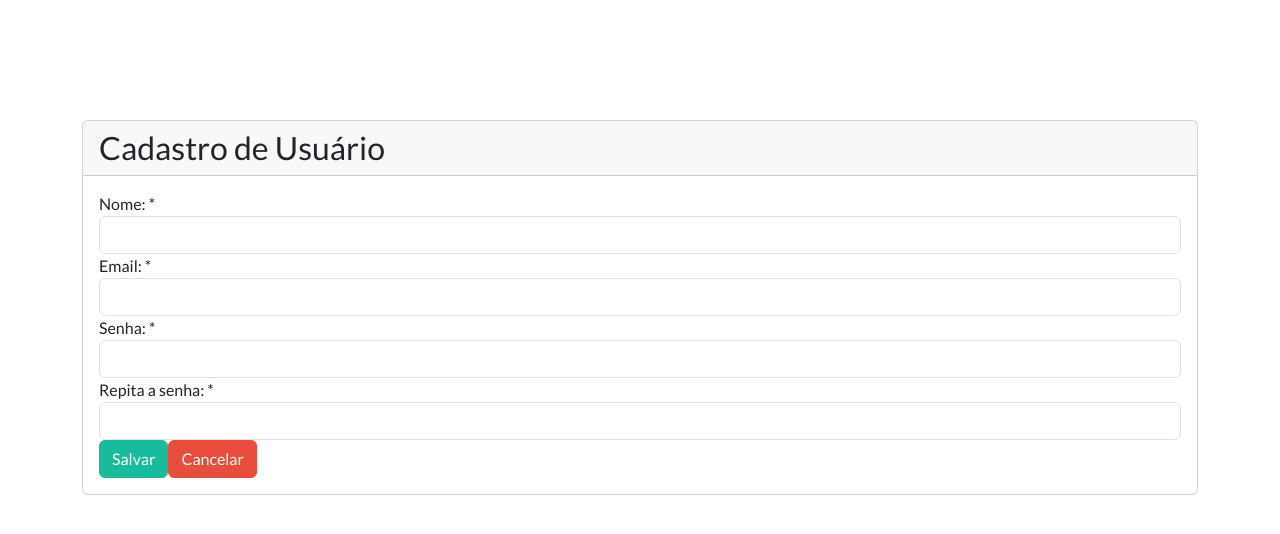
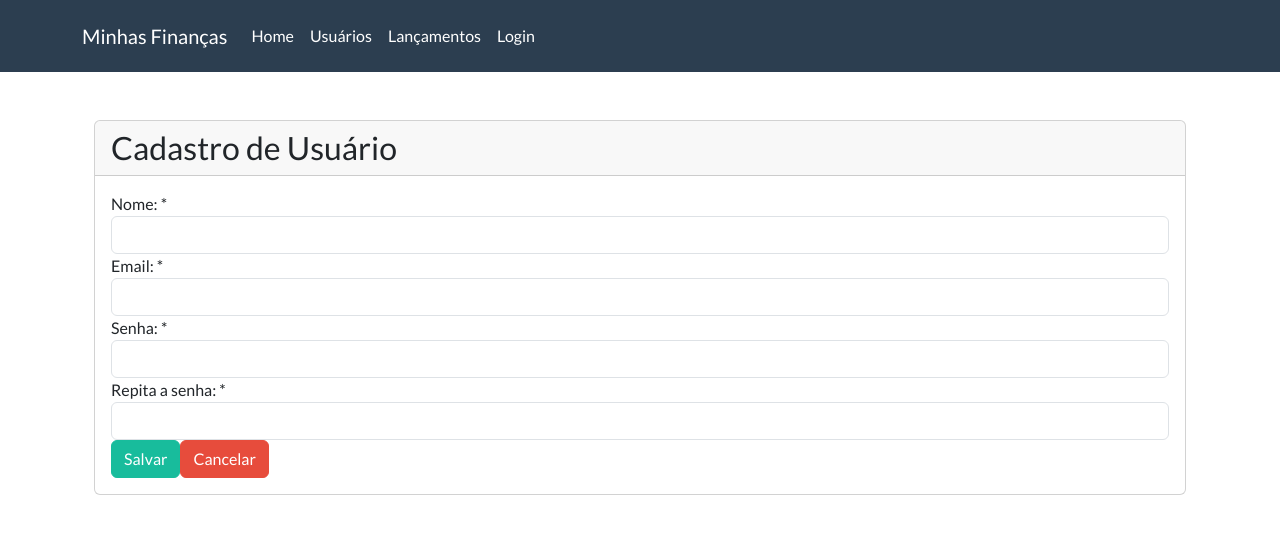
Before and after one commit to diasvictordev/minhasfinancas_frontend, a React (Create React App) app: page /#/cadastro-usuarios in a window 1280 px wide. Shown: the top 534 px of the page. Built offline with nearby package versions, Linux system fonts and the light colour scheme.

Commit message:
modificando a versao react e add navbar

```diff
--- a/package.json
+++ b/package.json
@@ -7,8 +7,8 @@
     "@testing-library/react": "^13.4.0",
     "@testing-library/user-event": "^13.5.0",
     "bootswatch": "^5.3.0",
-    "react": "^18.2.0",
-    "react-dom": "^18.2.0",
+    "react": "^16.10.1",
+    "react-dom": "^16.10.1",
     "react-router-dom": "^5.1.2",
     "react-scripts": "5.0.1",
     "web-vitals": "^2.1.4"
--- /dev/null
+++ b/src/components/navbar.js
@@ -0,0 +1,26 @@
+import React from "react";
+import NavbarItem from "./navbaritem";
+
+function Navbar(){
+    return(
+        <div className="navbar navbar-expand-lg fixed-top navbar-dark bg-primary">
+        <div className="container">
+          <a href="https://bootswatch.com/" className="navbar-brand">Minhas Finanças</a>
+          <button className="navbar-toggler" type="button" data-toggle="collapse" data-target="#navbarResponsive" aria-controls="navbarResponsive" aria-expanded="false" aria-label="Toggle navigation">
+            <span className="navbar-toggler-icon"></span>
+          </button>
+          <div className="collapse navbar-collapse" id="navbarResponsive">
+            <ul className="navbar-nav">
+                <NavbarItem href="#/" label="Home"/>
+                <NavbarItem href="#/cadastro-usuarios" label="Usuários"/>
+                <NavbarItem href="#/" label="Lançamentos"/>
+                <NavbarItem href="#/login" label="Login"/>
+          </ul>
+
+          </div>
+        </div>
+      </div>
+    )
+}
+
+export default Navbar;
--- /dev/null
+++ b/src/components/navbaritem.js
@@ -0,0 +1,11 @@
+import React from "react";
+
+function NavbarItem(props){
+    return(
+        <li className="nav-item">
+            <a className="nav-link" href={props.href}>{props.label}</a>
+        </li>
+    )
+}
+
+export default NavbarItem;
--- a/src/main/App.js
+++ b/src/main/App.js
@@ -2,14 +2,18 @@
 import 'bootswatch/dist/flatly/bootstrap.css';
 import '../../src/custom.css';
 import Rotas from './rotas';
+import Navbar from '../components/navbar';
 
 class App extends React.Component{
 
   render(){
     return(
-    <div>
-      <Rotas/>
-    </div>
+    <>
+      <Navbar/>
+      <div className='container'>
+        <Rotas/>
+      </div>
+    </>
     )
   }
 }
--- a/src/views/cadastroUsuario.js
+++ b/src/views/cadastroUsuario.js
@@ -1,6 +1,7 @@
 import React from "react";
 import Card from "../components/card";
 import FormGroup from "../components/form-group";
+import { withRouter } from 'react-router-dom';
 
 class CadastroUsuario extends React.Component{
 
@@ -13,6 +14,9 @@
 
     cadastrar = () =>{
         console.log(this.state)
+    }
+    cancelar = () =>{
+        this.props.history.push('/login')
     }
     render(){
         return(
@@ -38,7 +42,7 @@
                                     onChange={e => this.setState({senhaRepeticao: e.target.value})} />
                                 </FormGroup>
                                 <button type="button" className="btn btn-success" onClick={this.cadastrar}>Salvar</button>
-                                <button type="button" className="btn btn-danger">Cancelar</button>
+                                <button type="button" className="btn btn-danger" onClick={this.cancelar}>Cancelar</button>
 
                             </div>
                         </div>
@@ -49,4 +53,4 @@
     }
 }
 
-export default CadastroUsuario;
+export default withRouter(CadastroUsuario);
--- a/src/views/login.js
+++ b/src/views/login.js
@@ -1,6 +1,7 @@
 import React from "react";
 import Card from "../components/card";
 import FormGroup from "../components/form-group";
+import { withRouter } from 'react-router-dom'
 
 class Login extends React.Component{
 
@@ -13,9 +14,10 @@
             console.log(this.state.senha)
     }
 
-    cadastrar = () => {
+    preparecadastrar = () => {
+        this.props.history.push('/cadastro-usuarios')
+    }
 
-    }
     render(){
         return(
         <div className="row">
@@ -41,7 +43,7 @@
                                     </FormGroup>
 
                                     <button className="btn btn-success" onClick={this.entrar}>Entrar</button>
-                                    <button className="btn btn-danger">Cadastrar</button>
+                                    <button className="btn btn-danger" onClick={this.preparecadastrar}>Cadastrar</button>
                                 </fieldset>
                             </div>
                         </div>
@@ -53,4 +55,4 @@
     }
 }
 
-export default Login;
+export default withRouter(Login);
```
Also changed, not shown: 1 other file (tests, documents, lock files or other folders).
